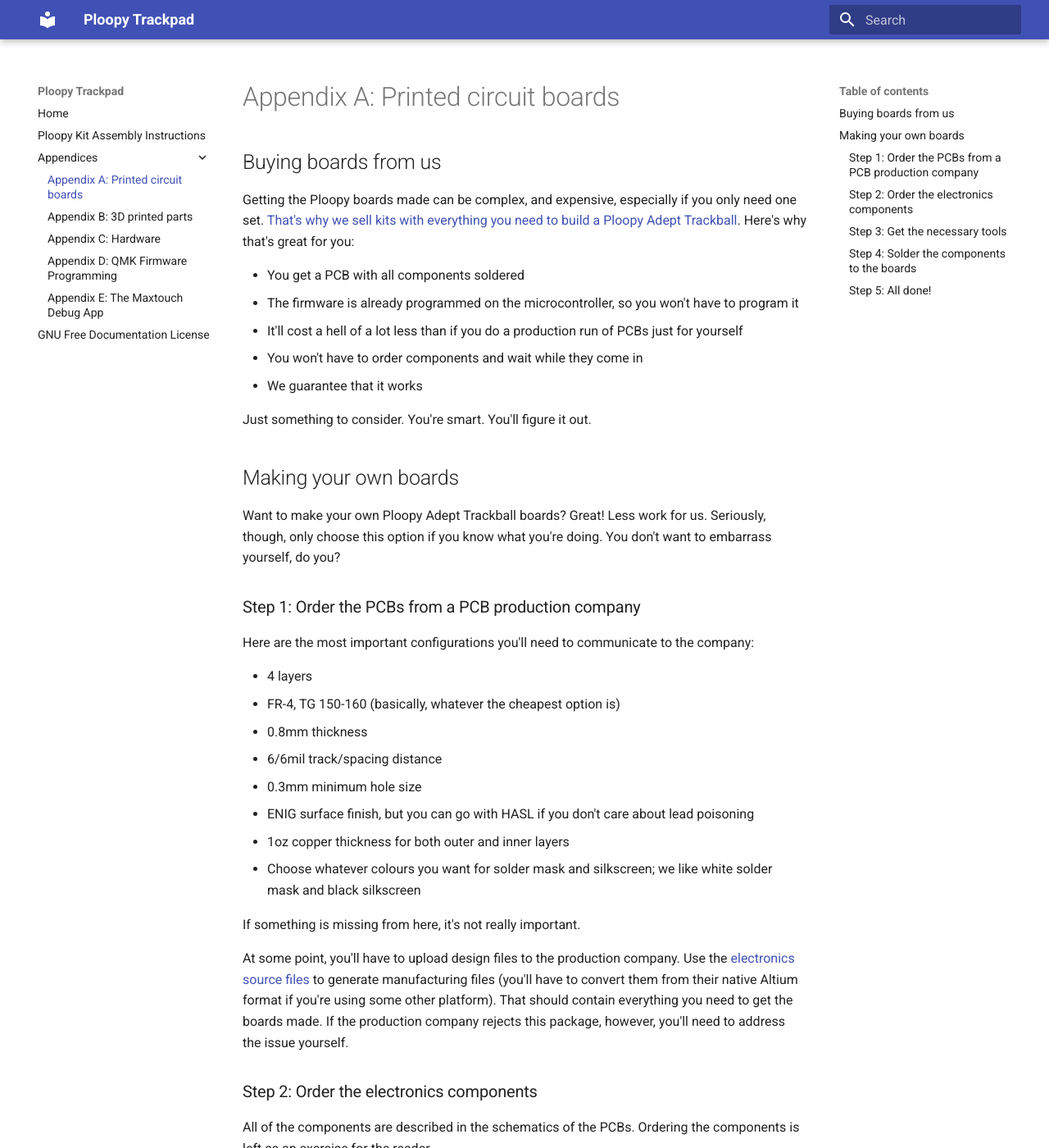
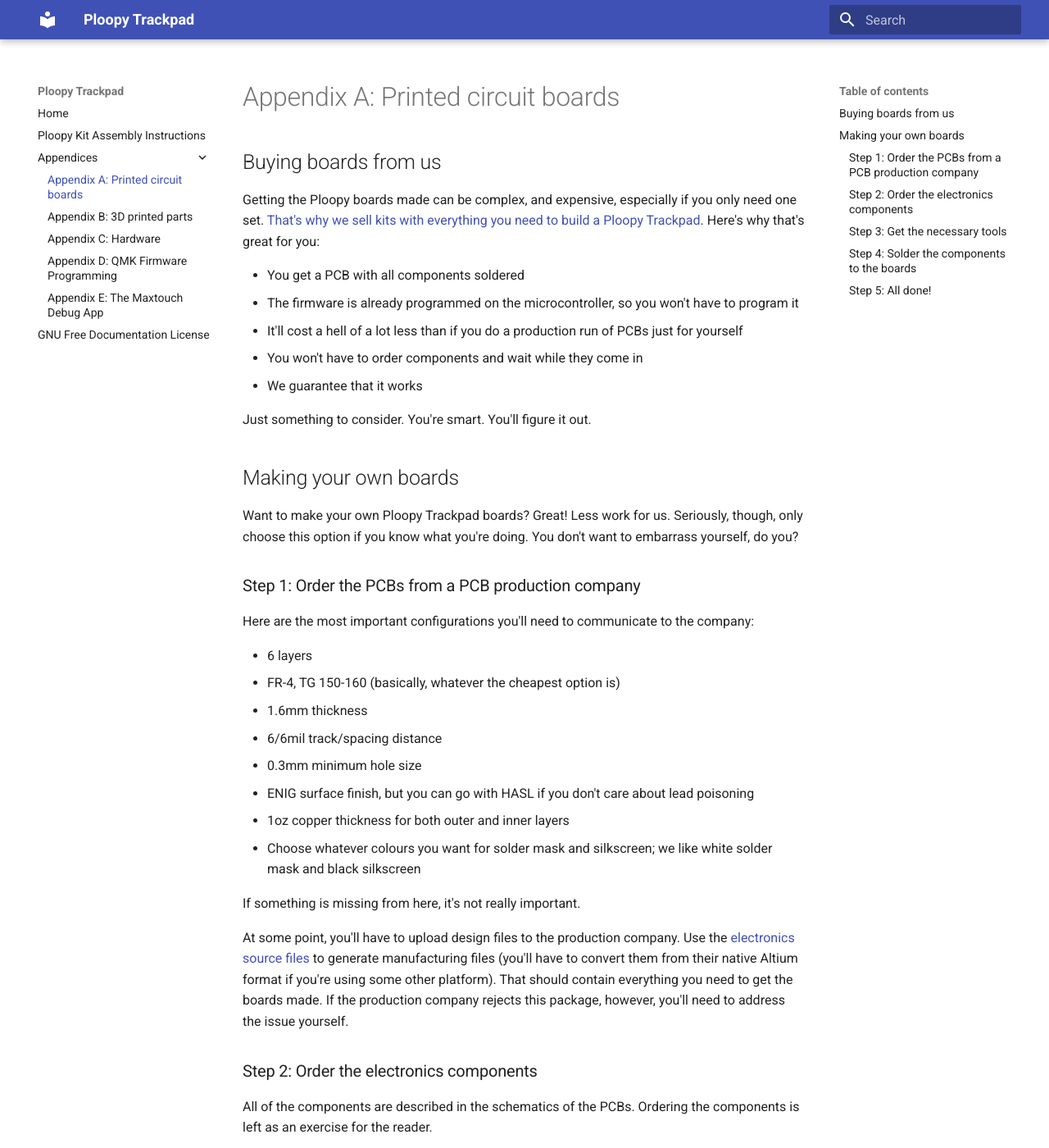
Before and after one commit to ploopyco/trackpad, an MkDocs documentation site: the page built from docs/appendices/pcbs.md, in a window 1280 px wide and 1400 px high. Shown: the whole window at 82% size. Built offline with MkDocs 1.6.1 and Material for MkDocs 9.7.7, drawn with Linux system fonts in a browser that asks for light colours; some of the changed text lies outside the part shown.

Commit message:
corrected appendix a

```diff
--- a/docs/appendices/pcbs.md
+++ b/docs/appendices/pcbs.md
@@ -2,7 +2,7 @@
 
 
 ## Buying boards from us
-Getting the Ploopy boards made can be complex, and expensive, especially if you only need one set. [That's why we sell kits with everything you need to build a Ploopy Adept Trackball](https://ploopy.co/product-category/trackball/adept/). Here's why that's great for you:
+Getting the Ploopy boards made can be complex, and expensive, especially if you only need one set. [That's why we sell kits with everything you need to build a Ploopy Trackpad](https://ploopy.co/product-category/trackpad/). Here's why that's great for you:
 
 - You get a PCB with all components soldered
 - The firmware is already programmed on the microcontroller, so you won't have to program it
@@ -14,15 +14,15 @@
 
 ## Making your own boards
 
-Want to make your own Ploopy Adept Trackball boards? Great! Less work for us. Seriously, though, only choose this option if you know what you're doing. You don't want to embarrass yourself, do you?
+Want to make your own Ploopy Trackpad boards? Great! Less work for us. Seriously, though, only choose this option if you know what you're doing. You don't want to embarrass yourself, do you?
 
 ### Step 1: Order the PCBs from a PCB production company
 
 Here are the most important configurations you'll need to communicate to the company:
 
-- 4 layers
+- 6 layers
 - FR-4, TG 150-160 (basically, whatever the cheapest option is)
-- 0.8mm thickness
+- 1.6mm thickness
 - 6/6mil track/spacing distance
 - 0.3mm minimum hole size
 - ENIG surface finish, but you can go with HASL if you don't care about lead poisoning
@@ -31,7 +31,7 @@
 
 If something is missing from here, it's not really important.
 
-At some point, you'll have to upload design files to the production company. Use the [electronics source files](https://github.com/ploopyco/adept-trackball/tree/master/hardware/electronics) to generate manufacturing files (you'll have to convert them from their native Altium format if you're using some other platform). That should contain everything you need to get the boards made. If the production company rejects this package, however, you'll need to address the issue yourself.
+At some point, you'll have to upload design files to the production company. Use the [electronics source files](https://github.com/ploopyco/trackpad/tree/master/hardware/electronics) to generate manufacturing files (you'll have to convert them from their native Altium format if you're using some other platform). That should contain everything you need to get the boards made. If the production company rejects this package, however, you'll need to address the issue yourself.
 
 ### Step 2: Order the electronics components
 
```
Also changed, not shown: other parts of docs/appendices/pcbs.md (+2 -5 lines).
